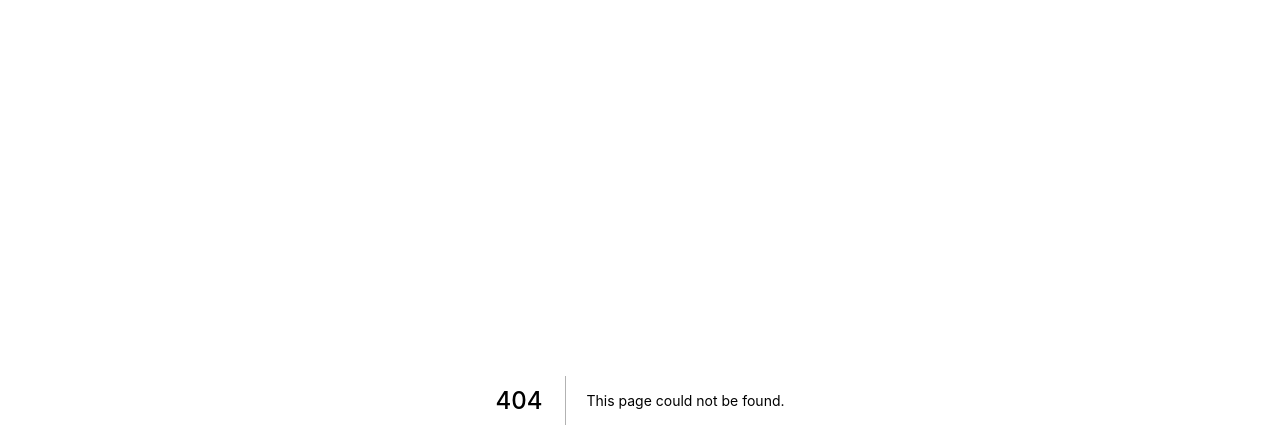
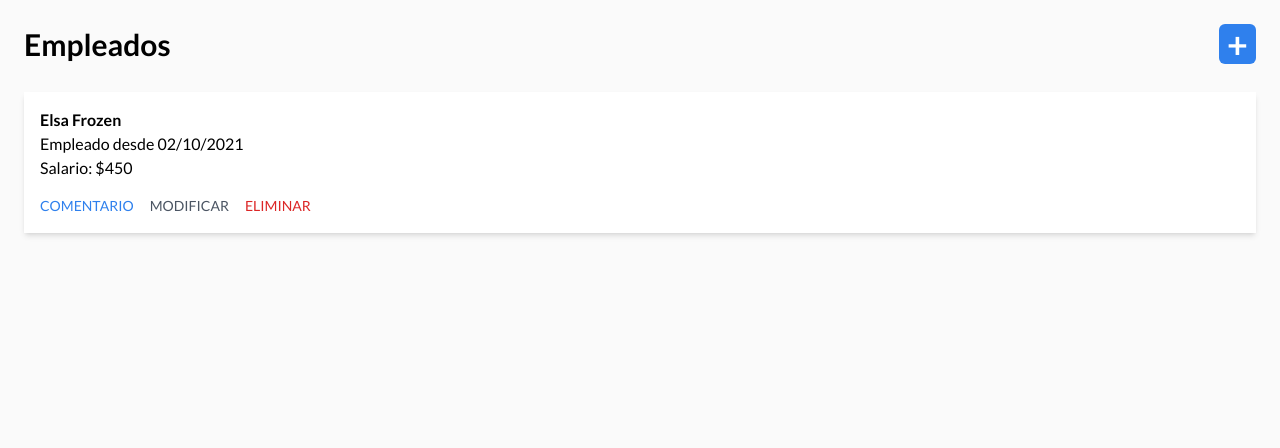
Before and after one commit to MoralesWJosue98/Proyecto-N-Pupas, a Next.js app in the folder Client/n-pupas/: page /admin/empleados in a window 1280 px wide. Before the commit this address had no page. Shown: the top 448 px of the page. Built offline with nearby package versions, Linux system fonts and the light colour scheme.

Commit message:
Add: employees page

```diff
--- /dev/null
+++ b/Client/n-pupas/pages/admin/empleados.jsx
@@ -0,0 +1,24 @@
+import PageHeading from 'components/information/page-heading';
+import EmployeeCard from 'components/cards/employee';
+import { testEmployeeAdmin } from 'data/tempObjects';
+import { adminPages } from 'constants/strings';
+import { adminRoutes } from 'routes/routes';
+import Head from 'next/head';
+
+const EmployeesPage = () => {
+    return (
+        <main className='p-6 flex flex-col gap-5'>
+            <Head>
+                <title>{adminPages.employees}</title>
+            </Head>
+            <PageHeading title={adminPages.employees} route={adminRoutes.newEmployee} />
+            <div>
+                {testEmployeeAdmin.map(employee => {
+                    return <EmployeeCard employee={employee} key={employee.id} />;
+                })}
+            </div>
+        </main>
+    );
+};
+
+export default EmployeesPage;
```
